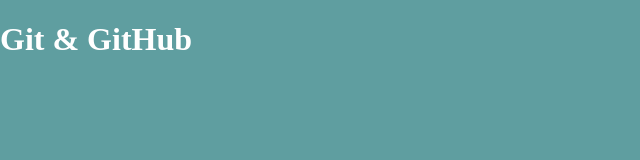
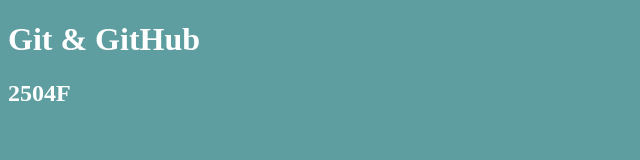
Before and after one commit to aptechbaldia-creator/2504F, a plain HTML site: page index.html in a window 1280 px wide. Shown: the whole page, without its empty margins (0-640 px from the left). Drawn offline with Linux system fonts and the light colour scheme.

Commit message:
changes applied

```diff
--- a/index.html
+++ b/index.html
@@ -8,7 +8,7 @@
 </head>
 <body>
     <h1>Git & GitHub</h1>
-
+    <h2>2504F</h2>
 
     <script src="script.js"></script>
 </body>
--- a/script.js
+++ b/script.js
@@ -1 +1 @@
-console.log("hello")
+console.log("jello")
--- a/style.css
+++ b/style.css
@@ -1,5 +1,5 @@
 body{
-    margin: 0;
+
     background-color: cadetblue;
     color: white;
 }
```
